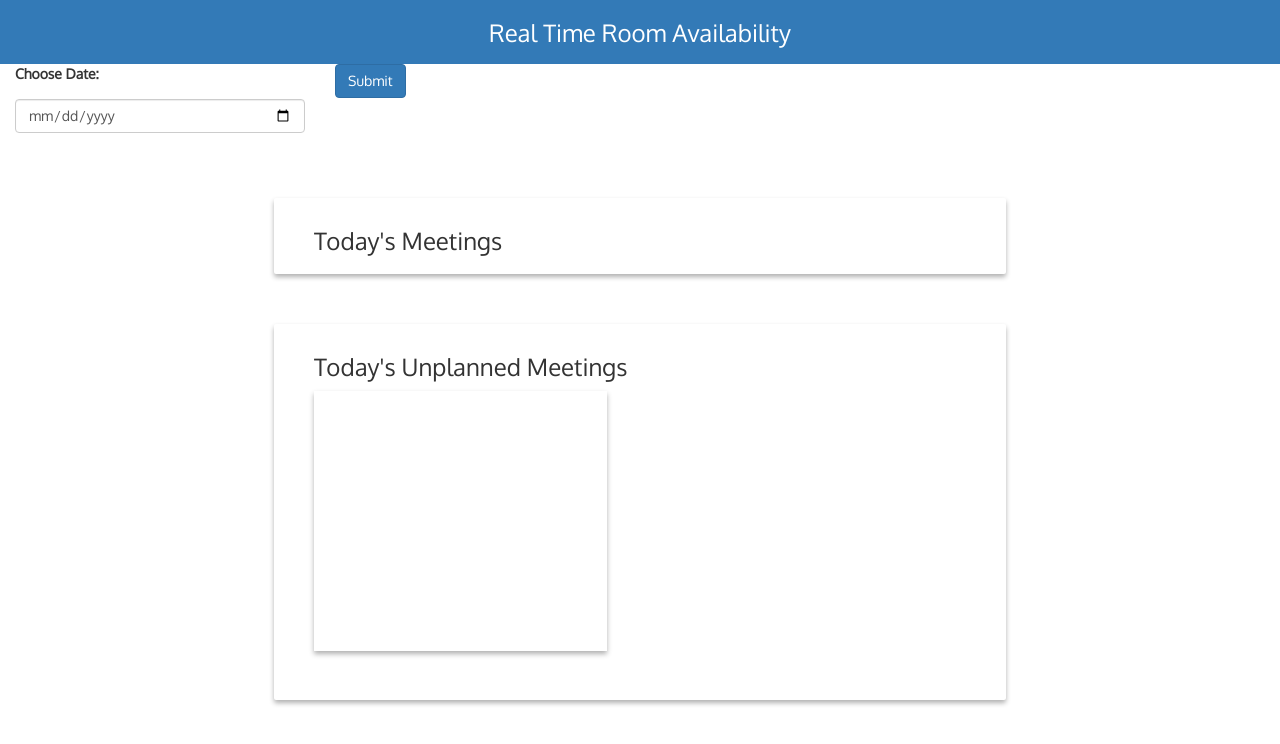
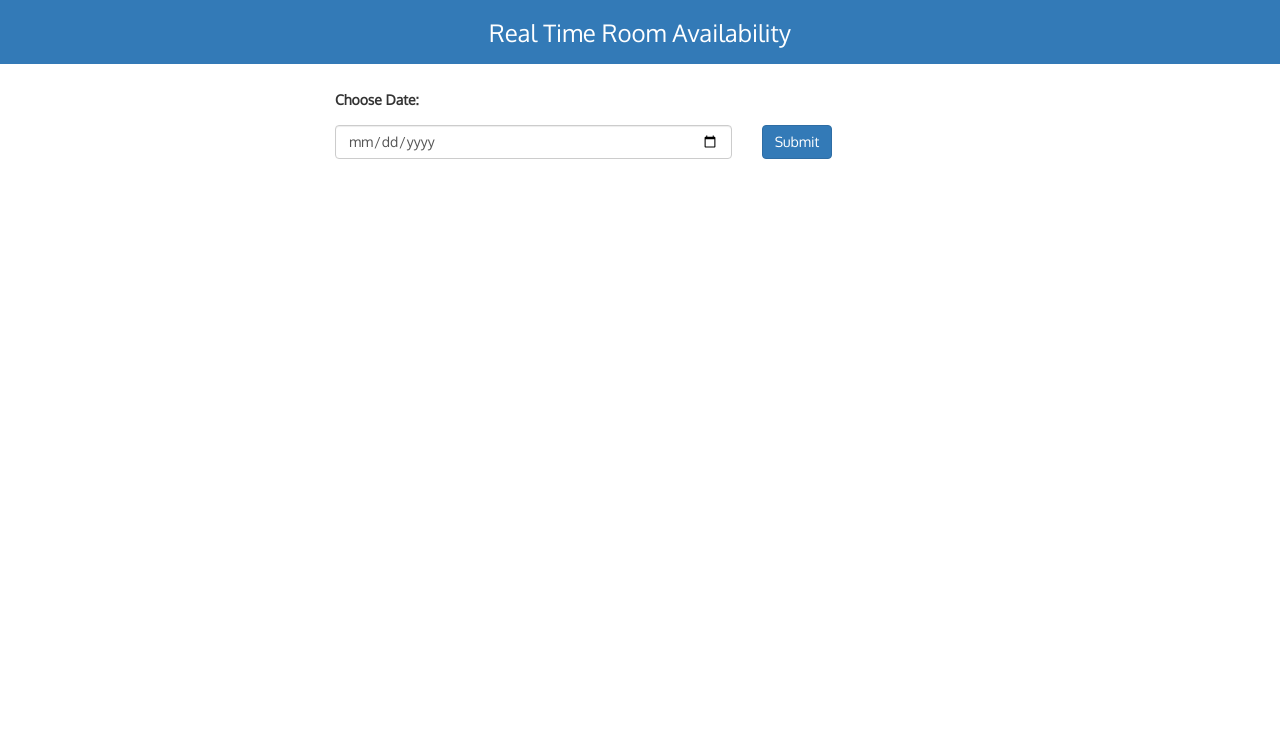
Before and after one commit to nav367/beaconProject, a Django app: page /app/view-reports/ in a window 1280 px wide. Shown: the top 744 px of the page. Run offline with Django 3.2, Linux system fonts and the light colour scheme; parts of the project's set-up code (start-up, migrations or seed data) failed here and were passed over; some libraries are stand-ins or nearby versions.

Commit message:
added date changes

```diff
--- a/beaconProject/core/views.py
+++ b/beaconProject/core/views.py
@@ -108,9 +108,10 @@ def get_unplanned_meetings(min_time, max_time):
 
 def get_meeting_reports(request):
     date = request.GET.get('date')
-    print date, "dat"
-    today_min = datetime.datetime.combine(datetime.date.today(), datetime.time.min)-datetime.timedelta(days=1)
-    today_max = datetime.datetime.combine(datetime.date.today(), datetime.time.max)
+    date1 = datetime.datetime.strptime(date, "%Y-%m-%d")
+    today_min = datetime.datetime.combine(date1, datetime.time.min)
+    today_max = datetime.datetime.combine(date1, datetime.time.max)
+    print today_max, today_min
     all_meetings = Meeting.objects.filter(start_time__range=(today_min, today_max), end_time__range=(today_min, today_max))
     meeting_data = []
     for meeting in all_meetings:
@@ -119,7 +120,7 @@ def get_meeting_reports(request):
                              'room': meeting.meeting_room_id,
                              'presence':get_timing_for_user(meeting)})
     unplanned_presences = get_unplanned_meetings(today_min,today_max)
-    return render(request, "reports.html", context={'meetings':meeting_data, 'unplanned':unplanned_presences})
+    return render(request, "report-details.html", context={'meetings':meeting_data, 'unplanned':unplanned_presences})
 
 
 def get_report_home(request):
--- a/beaconProject/static/base.js
+++ b/beaconProject/static/base.js
@@ -1,12 +1,4 @@
 $(document).ready(function() {
-      var date_input=$('input[name="date"]'); //our date input has the name "date"
-
-      var options={
-        format: 'mm/dd/yyyy',
-        todayHighlight: true,
-        autoclose: true,
-      };
-      date_input.datepicker(options);
 
       $('#date-form').submit(function(event){
            var date = $('#date').val();
--- a/beaconProject/templates/reports.html
+++ b/beaconProject/templates/reports.html
@@ -24,66 +24,18 @@
 
             <div class="row">
 
-                <form method="get" id="date-form">
-                    <div class='col-sm-3'>
-                  <div class="form-group"> <!-- Date input -->
+                <form method="get" id="date-form" style="padding-top:2%;">
+                  <div class="col-sm-offset-3 col-sm-4"> <!-- Date input -->
                     <label class="control-label" for="date">Choose Date:</label>
                     <input class="form-control" id="date" name="date" placeholder="MM/DD/YYY" type="date"/>
-                  </div></div>
-                    <div class='col-sm-3'>
-                  <div class="form-group"> <!-- Submit button -->
+                  </div>
+                  <div class="col-sm-2" style="padding-top:35px;"> <!-- Submit button -->
                     <button class="btn btn-primary " name="submit" type="submit">Submit</button>
                   </div>
-                    </div>
                  </form>
             </div>
             <div id="meeting-details"></div>
 
-
-			<div class="row main page-layout">
-				<div class="main-login main-center">
-				<h3>Today's Meetings</h3>
-                        {% for meeting in meetings %}
-                        <div class="col-sm-4 room-availability-table detail-card">
-                            <div class="card meeting-card">
-                              <div class="card-block">
-                                <h4 class="card-title">{{meeting.room}}</h4>
-                                <h6 class="card-subtitle mb-2 text-muted meeting-timing">{{meeting.start_time}}-{{meeting.end_time}}</h6>
-                                {% for presence in meeting.presence %}
-                                  <div class="row user-detail">
-                                  <span class="col-sm-6 card-text user-presence">{{presence.user}}</span> <span class="col-sm-6 presence">{{presence.presence}}</span>
-                                  <br>
-                                  </div>
-                              {% endfor %}
-                              </div>
-                            </div>
-                        </div>
-                        {% endfor %}
-				</div>
-			</div>
-
-            <div class="row main">
-				<div class="main-login main-center">
-				<h3>Today's Unplanned Meetings</h3>
-
-
-                        <div class="col-sm-4 room-availability-table detail-card">
-                            <div class="card meeting-card">
-                              <div class="card-block">
-                                <!--<h4 class="card-title">{{meeting.id}}</h4>-->
-                                  {% for meeting in unplanned %}
-                                <h4  class="card-subtitle mb-2 text-muted meeting-timing">{{meeting.meeting_room}}</h4>
-
-                                  <div class="row user-detail">
-                                  <span class="col-sm-4 card-text user-presence">{{meeting.user}}</span> <span class="col-sm-8 presence">{{meeting.in_time}}-{{meeting.out_time}}</span>
-                                  <br>
-                                  </div>
-                                {% endfor %}
-                              </div>
-                            </div>
-                        </div>
-				</div>
-			</div>
 		</div>
 
 
@@ -91,6 +43,6 @@
     <script src="https://maxcdn.bootstrapcdn.com/bootstrap/3.3.7/js/bootstrap.min.js"></script>
         <script type="text/javascript" src="https://cdnjs.cloudflare.com/ajax/libs/bootstrap-datepicker/1.4.1/js/bootstrap-datepicker.min.js"></script>
     {% load static %}
-    <script src="{% static 'base.js' %}" type="javascript"></script>
+    <script src="{% static 'base.js' %}" type="text/javascript"></script>
 	</body>
 </html>
```
Also changed, not shown: beaconProject/templates/report-details.html (added, +45 -0 lines).
